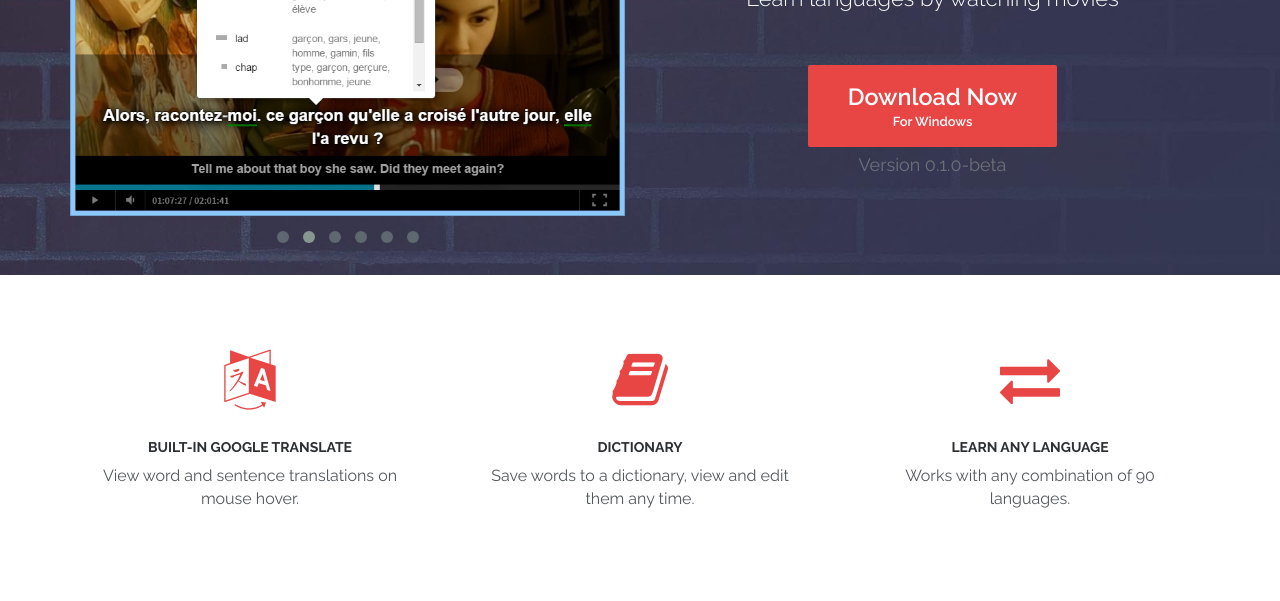
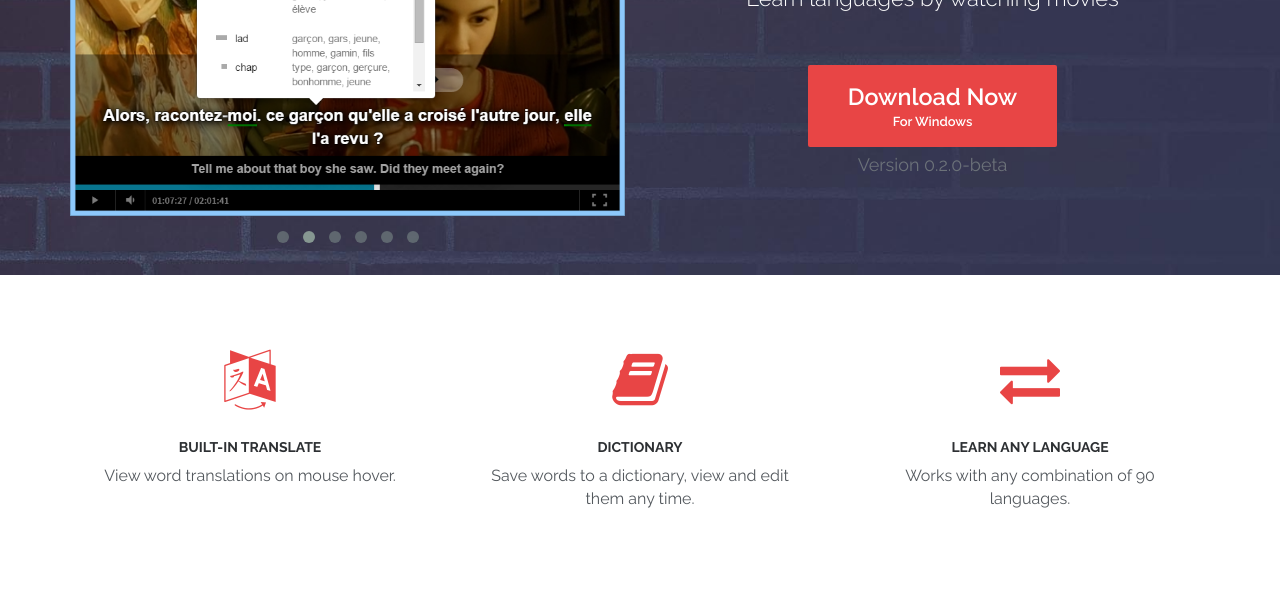
Before and after one commit to oaprograms/lingo-player, a website: page index.html in a window 1280 px wide. Shown: the part 197-798 px from the top of the page. Drawn offline with nearby package versions, Linux system fonts and the light colour scheme.

Commit message:
add: new version

```diff
--- a/index.html
+++ b/index.html
@@ -71,11 +71,11 @@
                     </div>
 
                     <div style="margin: 50px 10px 40px 10px;">
-                        <a href="https://github.com/oaprograms/lingo-player/releases/download/v0.1.0-beta/lingo-player-0-1-0-setup.exe" class="btn btn-large">
+                        <a href="https://github.com/oaprograms/lingo-player/releases/download/v0.2.0-beta/Lingo.Player.Portable.zip" class="btn btn-large">
                             <span style="font-size: 1.8em;">Download Now</span><br/>
                             For Windows
                         </a>
-                        <div id="version">Version 0.1.0-beta</div>
+                        <div id="version">Version 0.2.0-beta</div>
                     </div>
                 </div><!-- banner text -->
             </div>
@@ -88,8 +88,8 @@
                 <div class="col-md-4 col-sm-6 feature text-center">
                     <span class="icon fa fa-language"></span>
                     <div class="feature-content">
-                        <h5>Built-in Google Translate</h5>
-                        <p>View word and sentence translations on mouse hover.</p>
+                        <h5>Built-in Translate</h5>
+                        <p>View word translations on mouse hover.</p>
                     </div>
                 </div>
                 <div class="col-md-4 col-sm-6 feature text-center">
```
